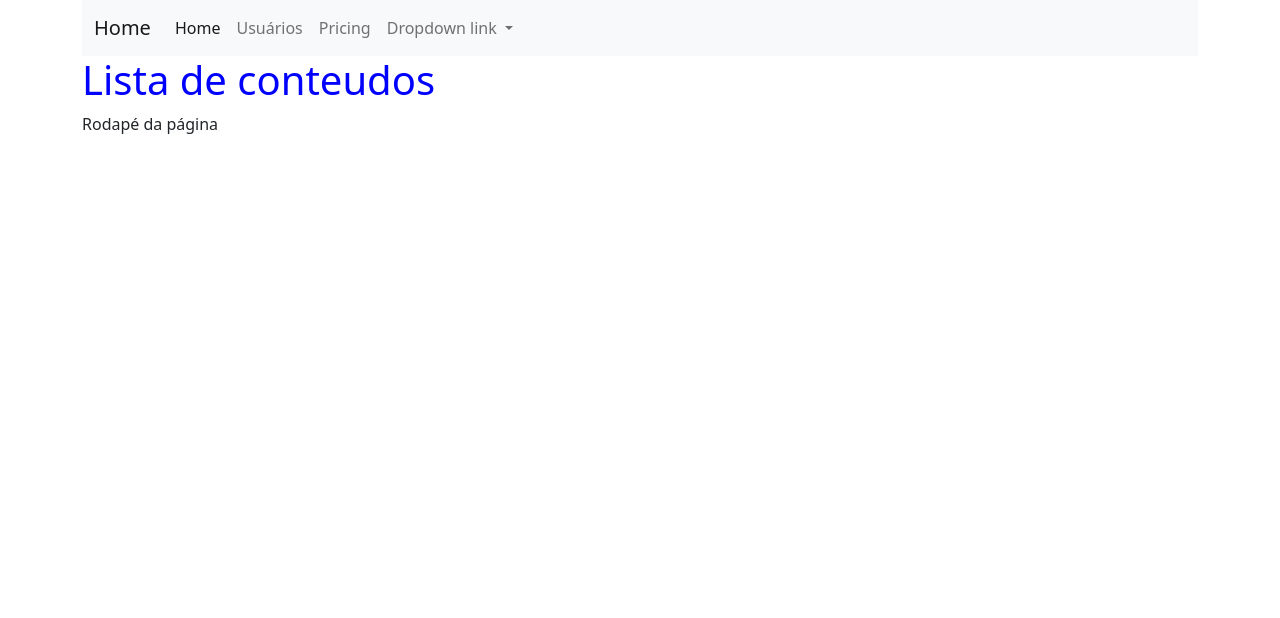
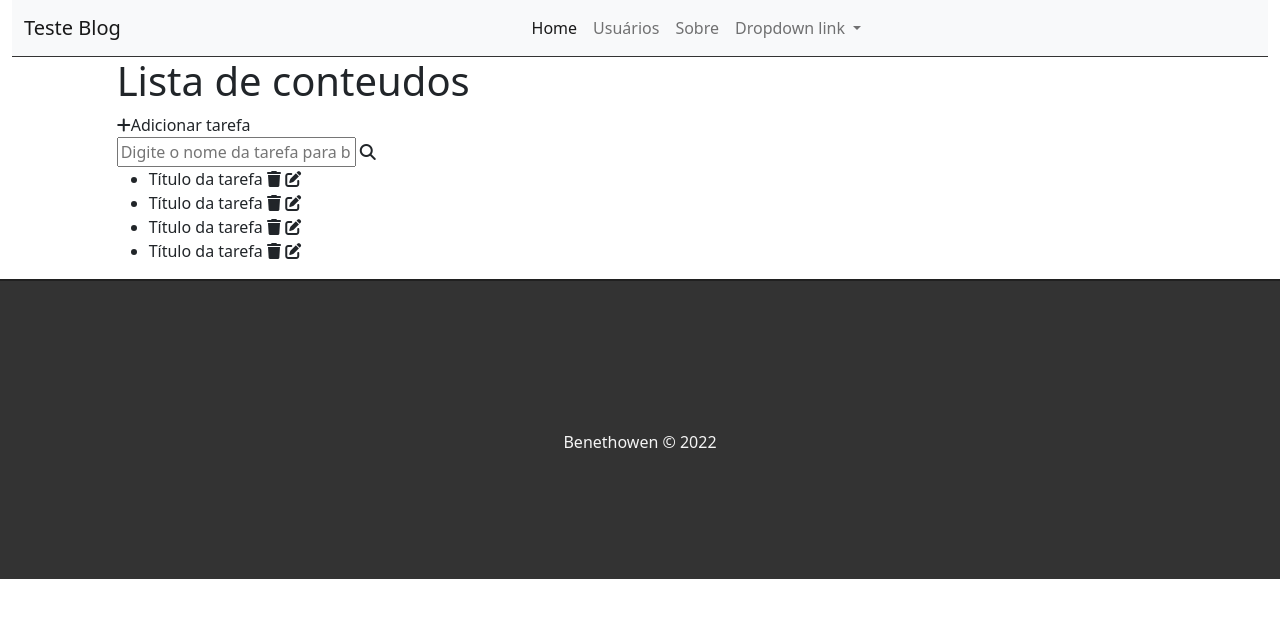
Before and after one commit to Jose-Benedito/testblogDjango, a Django app: page / in a window 1280 px wide. Shown: the top 618 px of the page. Run offline with Django 4.2, Linux system fonts and the light colour scheme; some libraries are stand-ins or nearby versions.

Commit message:
Adicionado css próprio e icon do fontawesome.

```diff
--- a/tasks/static/css/styles.css
+++ b/tasks/static/css/styles.css
@@ -1,3 +1,33 @@
-h1{
-    color:blue
+container-fluid{
+    padding: 0;
 }
+/* Navbar */
+
+.navbar {
+    border-bottom: 1px solid #333;
+}
+.navbar-nav {
+    margin:auto;
+}
+
+.nav-brand {
+    font-weight: bold;
+}
+
+.navbar-ligth .navbar-nav a.nav-link {
+    color: #333;
+    letter-spacing: 1px;
+}
+/* Rodopé */
+footer {
+    background-color: #333;
+    height: 300px;
+    border-top: 2px solid #202020;
+
+}
+footer p {
+    color: #f5f5f5;
+    text-align: center;
+    top: 50%;
+    position: relative;
+}
--- a/tasks/templates/base.html
+++ b/tasks/templates/base.html
@@ -8,14 +8,17 @@
     <title>{% block title %} {% endblock %}</title>
     <!-- Bootstrap-->
     <link href="https://cdn.jsdelivr.net/npm/bootstrap@5.0.2/dist/css/bootstrap.min.css" rel="stylesheet" integrity="sha384-EVSTQN3/azprG1Anm3QDgpJLIm9Nao0Yz1ztcQTwFspd3yD65VohhpuuCOmLASjC" crossorigin="anonymous">
+
+    <!--Fontawesome-->
+    <script src="https://kit.fontawesome.com/36c4510cae.js" crossorigin="anonymous"></script>
     <link rel="stylesheet" href="{% static 'css/styles.css' %}">
 </head>
 <body>
-    <div class="container">
+    <div class="container-fluid">
 
         <nav class="navbar navbar-expand-lg navbar-light bg-light">
             <div class="container-fluid">
-              <a class="navbar-brand" href="#">Home</a>
+              <a class="navbar-brand" href="#">Teste Blog</a>
               <button class="navbar-toggler" type="button" data-bs-toggle="collapse" data-bs-target="#navbarNavDropdown" aria-controls="navbarNavDropdown" aria-expanded="false" aria-label="Toggle navigation">
                 <span class="navbar-toggler-icon"></span>
               </button>
@@ -28,7 +31,7 @@
                     <a class="nav-link" href="#">Usuários</a>
                   </li>
                   <li class="nav-item">
-                    <a class="nav-link" href="#">Pricing</a>
+                    <a class="nav-link" href="#">Sobre</a>
                   </li>
                   <li class="nav-item dropdown">
                     <a class="nav-link dropdown-toggle" href="#" id="navbarDropdownMenuLink" role="button" data-bs-toggle="dropdown" aria-expanded="false">
@@ -46,11 +49,11 @@
           </nav>
         {% block content %}
         {% endblock %}
-        <footer>
-            <p>Rodapé da página</p>
+    </div>
+    <footer>
+        <p>Benethowen &copy; 2022</p>
 
-        </footer>
-    </div>
+    </footer>
 
     <!--Bootastrap -->
     <script src="https://cdn.jsdelivr.net/npm/bootstrap@5.0.2/dist/js/bootstrap.bundle.min.js" integrity="sha384-MrcW6ZMFYlzcLA8Nl+NtUVF0sA7MsXsP1UyJoMp4YLEuNSfAP+JcXn/tWtIaxVXM" crossorigin="anonymous"></script>
--- a/tasks/templates/tasks/list.html
+++ b/tasks/templates/tasks/list.html
@@ -2,5 +2,37 @@
 
 {% block title %}Lista de tarefas{% endblock %}
 {% block content %}
-<h1>Lista de conteudos</h1>
+<div class="offset-1 col-10 list-div">
+
+    <h1>Lista de conteudos</h1>
+    <div class="col-2 add-div">
+        <i class="fas fa-plus"></i>Adicionar tarefa
+    </div>
+    <div class="col-9 seach-div">
+        <input type="text" id="search" name="search" placeholder="Digite o nome da tarefa para buscar">
+        <i class="fas fa-search"></i>
+    </div>
+    <ul class="task-list">
+        <li class="task-item">
+            <span>Título da tarefa</span>
+            <span><i class="fas fa-trash"></i></span>
+            <span><i class="fas fa-edit"></i></span>
+        </li>
+        <li class="task-item">
+            <span>Título da tarefa</span>
+            <span><i class="fas fa-trash"></i></span>
+            <span><i class="fas fa-edit"></i></span>
+        </li>
+        <li class="task-item">
+            <span>Título da tarefa</span>
+            <span><i class="fas fa-trash"></i></span>
+            <span><i class="fas fa-edit"></i></span>
+        </li>
+        <li class="task-item">
+            <span>Título da tarefa</span>
+            <span><i class="fas fa-trash"></i></span>
+            <span><i class="fas fa-edit"></i></span>
+        </li>
+    </ul>
+</div>
 {% endblock %}
```
